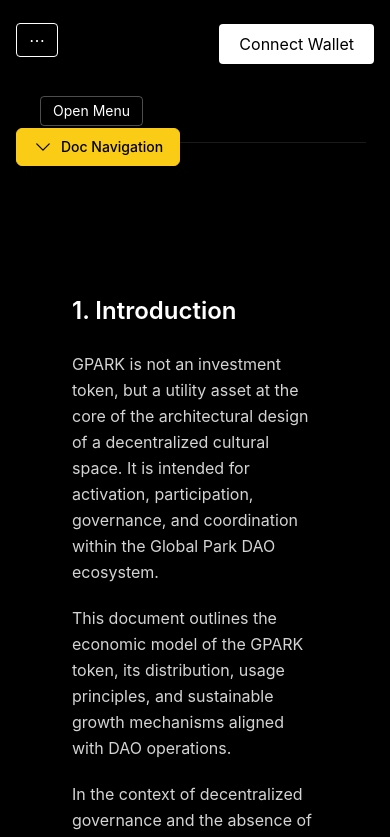
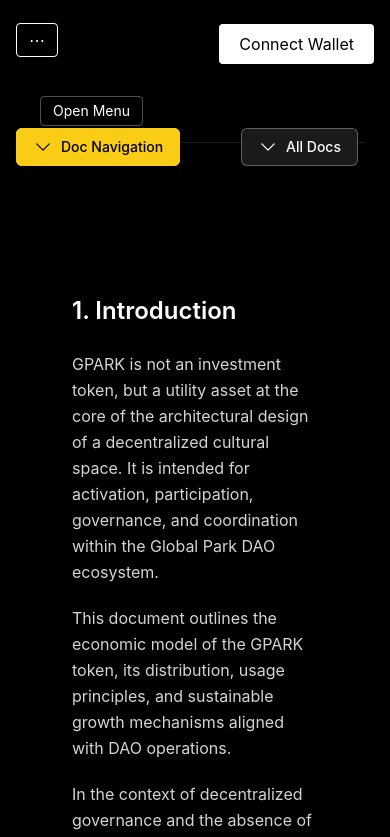
Before and after one commit to GPARKPRO/globalpark-site, a Next.js app: page /docs/tokenomics in a window 390 px wide. Shown: the top 837 px of the page. Built offline with nearby package versions, Linux system fonts and the light colour scheme.

Commit message:
Update layout.tsx

```diff
--- a/app/docs/layout.tsx
+++ b/app/docs/layout.tsx
@@ -3,6 +3,9 @@
 import { useState } from 'react';
 import Link from 'next/link';
 import type { ReactNode } from 'react';
+
+import MobileDocsNav from '@/components/docs/common/MobileDocsNav';
+import MobileAllDocsNav from '@/components/docs/common/MobileAllDocsNav';
 
 const navigation = [
   {
@@ -43,8 +46,15 @@ export default function DocsLayout({ children }: { children: ReactNode }) {
   const [open, setOpen] = useState(false);
 
   return (
+    <>
+      {/* Мобильные кнопки */}
+      <div className="lg:hidden fixed top-32 left-0 w-full px-4 z-40 flex justify-between">
+        <MobileDocsNav />
+        <MobileAllDocsNav />
+      </div>
+
       <div className="w-full max-w-screen-xl mx-auto flex flex-col md:flex-row">
-      {/* Мобильная кнопка */}
+        {/* Кнопка для мобильного сайдбара */}
         <div className="md:hidden p-4 flex justify-between items-center border-b border-white/10">
           <button
             onClick={() => setOpen(!open)}
@@ -54,7 +64,7 @@ export default function DocsLayout({ children }: { children: ReactNode }) {
           </button>
         </div>
 
-      {/* Боковая колонка */}
+        {/* Боковое меню по ключевым документам */}
         <aside
           className={`${
             open ? 'block' : 'hidden'
@@ -88,10 +98,11 @@ export default function DocsLayout({ children }: { children: ReactNode }) {
           </nav>
         </aside>
 
-      {/* Контент */}
+        {/* Основной контент */}
         <main className="flex-1 p-6 prose prose-invert max-w-none">
           {children}
         </main>
       </div>
+    </>
   );
 }
```
Lines whose indentation alone changed are shown as unchanged.
